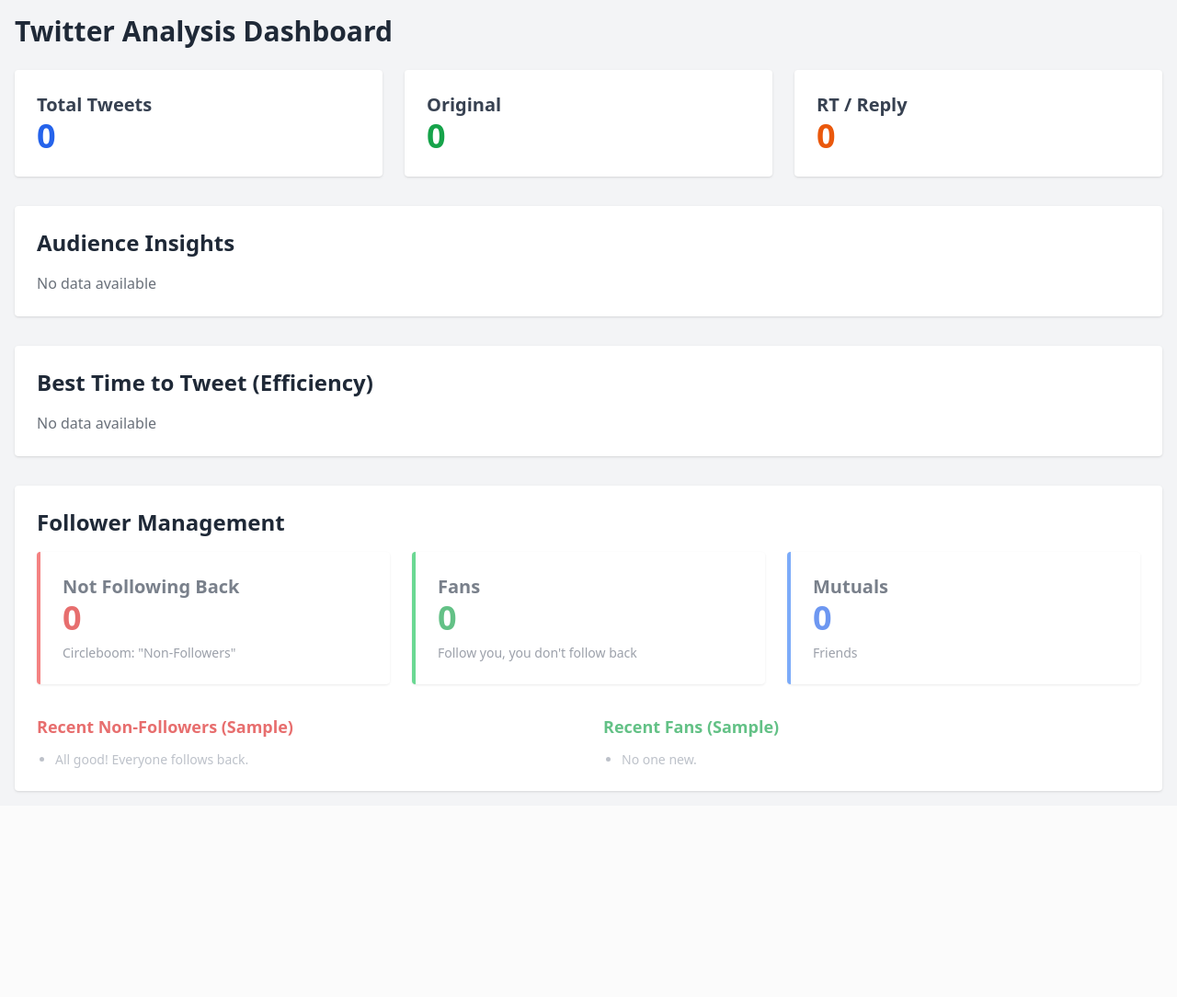
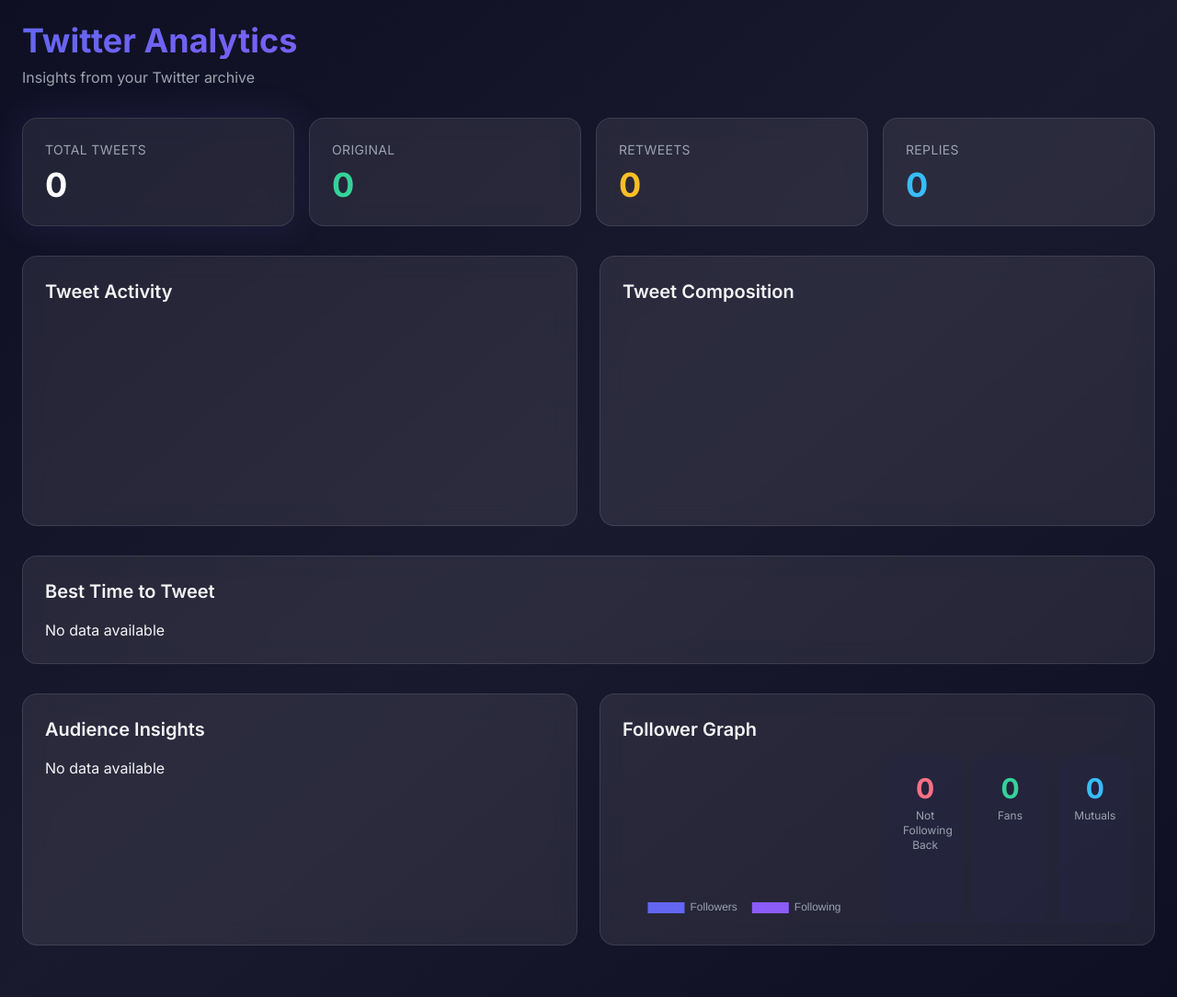
Before and after one commit to KAFKA2306/x, a FastAPI app: page / in a window 1280 px wide. Shown: the whole page at 92% size. Before the commit the page ends 862 px from the top, so only its background shows below. Run offline with FastAPI, Linux system fonts and the light colour scheme; a map, chart or similar area stays blank; parts of the project's set-up code (start-up, migrations or seed data) failed here and were passed over; some libraries are stand-ins or nearby versions.

Commit message:
feat: modern dark dashboard with Chart.js graphs
- Add Chart.js line chart for tweet activity
- Add doughnut charts for tweet composition and follower graph
- Modernize UI with dark glassmorphism theme
- Fix duplicate load_config() call in app.py
- Refactor loader.py to reuse parse_archive adapter

```diff
--- a/config.yaml
+++ b/config.yaml
@@ -1,3 +1,20 @@
 input_file: "data/tweets.js"
 output_dir: "output"
 model_name: "gemini-2.5-flash"
+preset: "default"
+
+vrchat_keywords:
+  - "vrchat"
+  - "vrc"
+  - "ワールド"
+  - "アバター"
+  - "avatar"
+  - "world"
+
+photo_keywords:
+  - "写真"
+  - "photo"
+  - "撮影"
+  - "📷"
+  - "📸"
+  - "撮った"
--- a/src/models.py
+++ b/src/models.py
@@ -18,6 +18,8 @@ class Tweet(BaseModel):
     retweet_count: int = 0
     reply_to_user: str | None = None
     retweeted_user: str | None = None
+    media_count: int = 0
+    has_media: bool = False
 
 
 class InteractionStats(BaseModel):
@@ -42,3 +44,6 @@ class AppConfig(BaseModel):
     input_file: str
     output_dir: str
     model_name: str
+    preset: str = "default"
+    vrchat_keywords: list[str] = []
+    photo_keywords: list[str] = []
--- a/src/web/app.py
+++ b/src/web/app.py
@@ -14,8 +14,6 @@ from src.loader import load_tweets, load_user_list
 
 app = FastAPI()
 templates = Jinja2Templates(directory="src/web/templates")
-config = load_config()
-
 config = load_config()
 
 if not os.path.exists(config.input_file):
--- a/src/web/templates/base.html
+++ b/src/web/templates/base.html
@@ -1,15 +1,52 @@
 <!DOCTYPE html>
 <html lang="ja">
+
 <head>
     <meta charset="UTF-8">
     <meta name="viewport" content="width=device-width, initial-scale=1.0">
     <title>Twitter Analytics Dashboard</title>
+    <link href="https://fonts.googleapis.com/css2?family=Inter:wght@400;500;600;700&display=swap" rel="stylesheet">
     <script src="https://cdn.tailwindcss.com"></script>
     <script src="https://unpkg.com/htmx.org@1.9.10"></script>
+    <script src="https://cdn.jsdelivr.net/npm/chart.js@4.4.1"></script>
+    <style>
+        body {
+            font-family: 'Inter', sans-serif;
+        }
+
+        .glass {
+            background: rgba(255, 255, 255, 0.08);
+            backdrop-filter: blur(12px);
+            border: 1px solid rgba(255, 255, 255, 0.1);
+        }
+
+        .card-glow {
+            box-shadow: 0 0 40px rgba(99, 102, 241, 0.15);
+        }
+
+        .gradient-text {
+            background: linear-gradient(135deg, #6366f1, #8b5cf6, #ec4899);
+            -webkit-background-clip: text;
+            -webkit-text-fill-color: transparent;
+        }
+    </style>
+    <script>
+        tailwind.config = {
+            theme: {
+                extend: {
+                    colors: {
+                        dark: { 900: '#0f0f23', 800: '#1a1a2e', 700: '#252542' }
+                    }
+                }
+            }
+        }
+    </script>
 </head>
-<body class="bg-gray-100 text-gray-800 font-sans">
-    <div class="container mx-auto p-4">
+
+<body class="bg-gradient-to-br from-dark-900 via-dark-800 to-dark-900 text-gray-100 min-h-screen">
+    <div class="container mx-auto p-6 max-w-7xl">
         {% block content %}{% endblock %}
     </div>
 </body>
+
 </html>
--- a/src/web/templates/dashboard.html
+++ b/src/web/templates/dashboard.html
@@ -1,44 +1,114 @@
 {% extends "base.html" %}
 
 {% block content %}
-<h1 class="text-3xl font-bold mb-6">Twitter Analysis Dashboard</h1>
+<h1 class="text-4xl font-bold mb-2 gradient-text">Twitter Analytics</h1>
+<p class="text-gray-400 mb-8">Insights from your Twitter archive</p>
 
-<div class="grid grid-cols-1 md:grid-cols-3 gap-6 mb-8">
-    <div class="bg-white p-6 rounded shadow">
-        <h2 class="text-xl font-semibold text-gray-700">Total Tweets</h2>
-        <p class="text-4xl font-bold text-blue-600">{{ analysis.total_tweets if analysis else 0 }}</p>
+<div class="grid grid-cols-1 md:grid-cols-4 gap-4 mb-8">
+    <div class="glass p-6 rounded-2xl card-glow">
+        <p class="text-sm text-gray-400 uppercase tracking-wide">Total Tweets</p>
+        <p class="text-4xl font-bold text-white mt-2">{{ analysis.total_tweets if analysis else 0 }}</p>
     </div>
-    <div class="bg-white p-6 rounded shadow">
-        <h2 class="text-xl font-semibold text-gray-700">Original</h2>
-        <p class="text-4xl font-bold text-green-600">{{ analysis.tweets_by_type.original if analysis else 0 }}</p>
+    <div class="glass p-6 rounded-2xl">
+        <p class="text-sm text-gray-400 uppercase tracking-wide">Original</p>
+        <p class="text-4xl font-bold text-emerald-400 mt-2">{{ analysis.tweets_by_type.original if analysis else 0 }}
+        </p>
     </div>
-    <div class="bg-white p-6 rounded shadow">
-        <h2 class="text-xl font-semibold text-gray-700">RT / Reply</h2>
-        <p class="text-4xl font-bold text-orange-600">
-            {{ (analysis.tweets_by_type.retweet + analysis.tweets_by_type.reply) if analysis else 0 }}
-        </p>
+    <div class="glass p-6 rounded-2xl">
+        <p class="text-sm text-gray-400 uppercase tracking-wide">Retweets</p>
+        <p class="text-4xl font-bold text-amber-400 mt-2">{{ analysis.tweets_by_type.retweet if analysis else 0 }}</p>
+    </div>
+    <div class="glass p-6 rounded-2xl">
+        <p class="text-sm text-gray-400 uppercase tracking-wide">Replies</p>
+        <p class="text-4xl font-bold text-sky-400 mt-2">{{ analysis.tweets_by_type.reply if analysis else 0 }}</p>
     </div>
 </div>
 
-<div class="bg-white p-6 rounded shadow mb-8">
-    <h2 class="text-2xl font-bold mb-4">Audience Insights</h2>
-    <div hx-get="/audience" hx-trigger="load" class="animate-pulse">
-        <div class="h-4 bg-gray-200 rounded w-3/4 mb-4"></div>
-        <div class="h-4 bg-gray-200 rounded w-1/2"></div>
+<div class="grid grid-cols-1 lg:grid-cols-2 gap-6 mb-8">
+    <div class="glass p-6 rounded-2xl">
+        <h2 class="text-xl font-semibold mb-4">Tweet Activity</h2>
+        <canvas id="activityChart" height="200"></canvas>
+    </div>
+    <div class="glass p-6 rounded-2xl">
+        <h2 class="text-xl font-semibold mb-4">Tweet Composition</h2>
+        <canvas id="typeChart" height="200"></canvas>
     </div>
 </div>
 
-<div class="bg-white p-6 rounded shadow mb-8">
-    <h2 class="text-2xl font-bold mb-4">Best Time to Tweet (Efficiency)</h2>
-    <div hx-get="/efficiency" hx-trigger="load" class="animate-pulse">
-        <div class="h-64 bg-gray-200 rounded w-full"></div>
+<div class="glass p-6 rounded-2xl mb-8">
+    <h2 class="text-xl font-semibold mb-4">Best Time to Tweet</h2>
+    <div hx-get="/efficiency" hx-trigger="load">
+        <div class="h-64 bg-dark-700/50 rounded-xl animate-pulse"></div>
     </div>
 </div>
 
-<div class="bg-white p-6 rounded shadow">
-    <h2 class="text-2xl font-bold mb-4">Follower Management</h2>
-    <div hx-get="/graph" hx-trigger="load" class="animate-pulse">
-        <div class="h-32 bg-gray-200 rounded w-full"></div>
+<div class="grid grid-cols-1 lg:grid-cols-2 gap-6 mb-8">
+    <div class="glass p-6 rounded-2xl">
+        <h2 class="text-xl font-semibold mb-4">Audience Insights</h2>
+        <div hx-get="/audience" hx-trigger="load">
+            <div class="h-48 bg-dark-700/50 rounded-xl animate-pulse"></div>
+        </div>
+    </div>
+    <div class="glass p-6 rounded-2xl">
+        <h2 class="text-xl font-semibold mb-4">Follower Graph</h2>
+        <div hx-get="/graph" hx-trigger="load">
+            <div class="h-48 bg-dark-700/50 rounded-xl animate-pulse"></div>
+        </div>
     </div>
 </div>
+
+<script>
+    const chartDefaults = {
+        responsive: true,
+        maintainAspectRatio: false,
+        plugins: { legend: { labels: { color: '#9ca3af' } } },
+        scales: {
+            x: { ticks: { color: '#9ca3af' }, grid: { color: 'rgba(255,255,255,0.05)' } },
+            y: { ticks: { color: '#9ca3af' }, grid: { color: 'rgba(255,255,255,0.05)' } }
+        }
+    };
+
+    {% if analysis %}
+    const dailyData = {{ analysis.tweets_per_day | tojson }};
+    const labels = Object.keys(dailyData).slice(-30);
+    const values = labels.map(k => dailyData[k]);
+
+    new Chart(document.getElementById('activityChart'), {
+        type: 'line',
+        data: {
+            labels: labels.map(d => d.slice(5)),
+            datasets: [{
+                label: 'Tweets',
+                data: values,
+                borderColor: '#6366f1',
+                backgroundColor: 'rgba(99,102,241,0.1)',
+                fill: true,
+                tension: 0.4
+            }]
+        },
+        options: { ...chartDefaults, plugins: { legend: { display: false } } }
+    });
+
+    new Chart(document.getElementById('typeChart'), {
+        type: 'doughnut',
+        data: {
+            labels: ['Original', 'Retweet', 'Reply'],
+            datasets: [{
+                data: [
+                    {{ analysis.tweets_by_type.original }},
+            {{ analysis.tweets_by_type.retweet }},
+                {{ analysis.tweets_by_type.reply }}
+            ],
+        backgroundColor: ['#10b981', '#f59e0b', '#0ea5e9'],
+        borderWidth: 0
+        }]
+    },
+        options: {
+        responsive: true,
+        maintainAspectRatio: false,
+        plugins: { legend: { position: 'bottom', labels: { color: '#9ca3af', padding: 20 } } }
+    }
+});
+    {% endif %}
+</script>
 {% endblock %}
--- a/src/web/templates/partials/graph.html
+++ b/src/web/templates/partials/graph.html
@@ -1,40 +1,41 @@
-<div class="grid grid-cols-1 md:grid-cols-3 gap-6 mb-8">
-    <div class="bg-white p-6 rounded shadow border-l-4 border-red-500">
-        <h2 class="text-xl font-semibold text-gray-700">Not Following Back</h2>
-        <p class="text-4xl font-bold text-red-600">{{ graph.stats.non_followers_count }}</p>
-        <p class="text-sm text-gray-500 mt-2">Circleboom: "Non-Followers"</p>
+<div class="grid grid-cols-1 md:grid-cols-2 gap-6">
+    <div>
+        <canvas id="followChart" height="180"></canvas>
     </div>
-    <div class="bg-white p-6 rounded shadow border-l-4 border-green-500">
-        <h2 class="text-xl font-semibold text-gray-700">Fans</h2>
-        <p class="text-4xl font-bold text-green-600">{{ graph.stats.fans_count }}</p>
-        <p class="text-sm text-gray-500 mt-2">Follow you, you don't follow back</p>
-    </div>
-    <div class="bg-white p-6 rounded shadow border-l-4 border-blue-500">
-        <h2 class="text-xl font-semibold text-gray-700">Mutuals</h2>
-        <p class="text-4xl font-bold text-blue-600">{{ graph.stats.mutuals_count }}</p>
-        <p class="text-sm text-gray-500 mt-2">Friends</p>
+    <div class="grid grid-cols-3 gap-3">
+        <div class="bg-dark-700/50 rounded-xl p-4 text-center">
+            <p class="text-3xl font-bold text-rose-400">{{ graph.stats.non_followers_count }}</p>
+            <p class="text-xs text-gray-400 mt-1">Not Following Back</p>
+        </div>
+        <div class="bg-dark-700/50 rounded-xl p-4 text-center">
+            <p class="text-3xl font-bold text-emerald-400">{{ graph.stats.fans_count }}</p>
+            <p class="text-xs text-gray-400 mt-1">Fans</p>
+        </div>
+        <div class="bg-dark-700/50 rounded-xl p-4 text-center">
+            <p class="text-3xl font-bold text-sky-400">{{ graph.stats.mutuals_count }}</p>
+            <p class="text-xs text-gray-400 mt-1">Mutuals</p>
+        </div>
     </div>
 </div>
 
-<div class="grid grid-cols-1 md:grid-cols-2 gap-8">
-    <div>
-        <h3 class="text-lg font-semibold mb-3 text-red-600">Recent Non-Followers (Sample)</h3>
-        <ul class="list-disc pl-5 text-sm">
-            {% for uid in graph.non_followers_sample %}
-            <li class="font-mono text-gray-600">{{ uid }}</li>
-            {% else %}
-            <li class="text-gray-400">All good! Everyone follows back.</li>
-            {% endfor %}
-        </ul>
-    </div>
-    <div>
-        <h3 class="text-lg font-semibold mb-3 text-green-600">Recent Fans (Sample)</h3>
-        <ul class="list-disc pl-5 text-sm">
-            {% for uid in graph.fans_sample %}
-            <li class="font-mono text-gray-600">{{ uid }}</li>
-            {% else %}
-            <li class="text-gray-400">No one new.</li>
-            {% endfor %}
-        </ul>
-    </div>
-</div>
+<script>
+    new Chart(document.getElementById('followChart'), {
+        type: 'doughnut',
+        data: {
+            labels: ['Followers', 'Following'],
+            datasets: [{
+                data: [{{ graph.stats.total_followers }}, {{ graph.stats.total_following }}],
+        backgroundColor: ['#6366f1', '#8b5cf6'],
+        borderWidth: 0,
+        cutout: '70%'
+    }]
+    },
+        options: {
+        responsive: true,
+        maintainAspectRatio: false,
+        plugins: {
+            legend: { position: 'bottom', labels: { color: '#9ca3af', padding: 16 } }
+        }
+    }
+});
+</script>
```
Also changed, not shown: src/adapters.py (added, +8 -0 lines), src/loader.py (+5 -4 lines), src/presets.py (added, +14 -0 lines), src/web/templates/partials/audience.html (+23 -43 lines), src/web/templates/partials/efficiency.html (+18 -18 lines).
